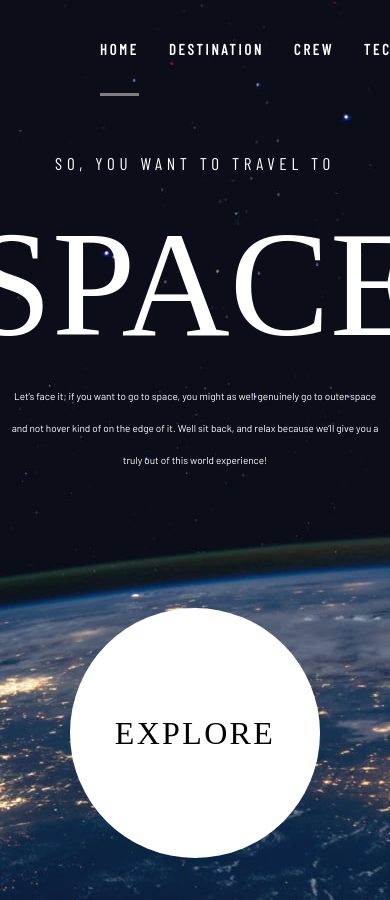
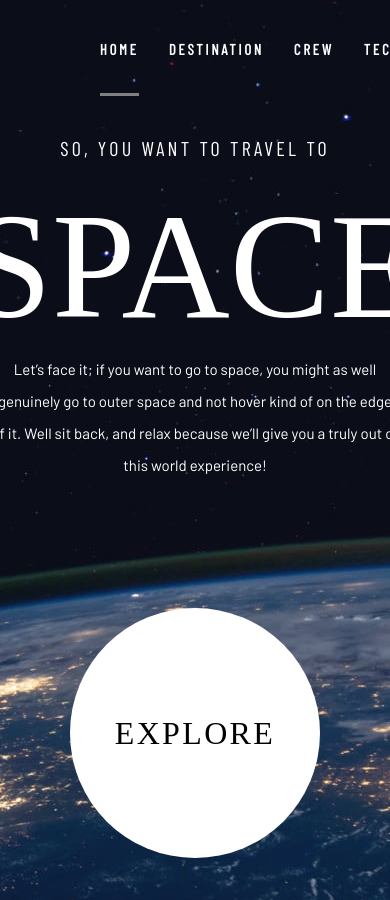
Before and after one commit to JorchRL/spaceTourism-website, a React (Create React App) app: page / in a window 390 px wide. Shown: the top 900 px of the page. Built offline with nearby package versions, Linux system fonts and the light colour scheme; a web font is replaced by a local one.

Commit message:
Tune home page tablet layout

```diff
--- a/src/pages/home.scss
+++ b/src/pages/home.scss
@@ -49,7 +49,7 @@
       @include tablet {
         justify-content: center;
         // margin-top: 20%;
-        height: 50%;
+        height: 45%;
       }
 
       .textContainer {
@@ -81,13 +81,17 @@
           flex-direction: column;
           align-items: center;
           justify-content: flex-start;
-          margin: 250px 20% 0px 20%;
+          margin: 230px 20% 0px 20%;
           h4 {
-            font-size: 17px;
+            font-size: 20px;
+            letter-spacing: 3.2px;
+          }
+          h2 {
+            padding-top: 20px;
           }
           p {
-            font-size: 10px;
-            margin: 10px 9%;
+            font-size: 15px;
+            margin: 1px 5%;
             text-align: center;
             font-weight: 100;
           }
```
